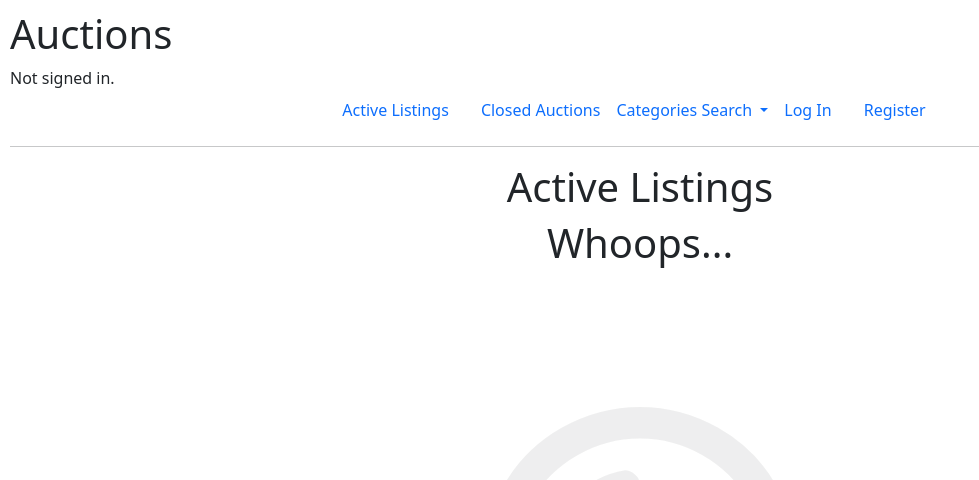
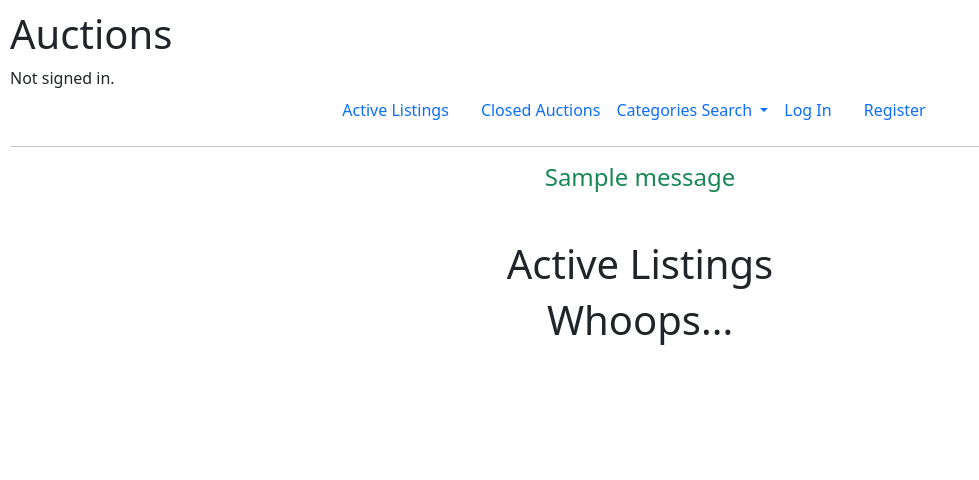
Before and after one commit to NearBee/Commerce, a Django app: page / in a window 1280 px wide. Shown: the top 480 px of the page, without its empty margins (0-979 px from the left). Run offline with Django 3.2, Linux system fonts and the light colour scheme; tables that the repository leaves empty hold one stand-in row (values such as "Sample post"); one stand-in notice (Sample message) is shown; some libraries are stand-ins or nearby versions.

Commit message:
Added error message + styling and animation

```diff
--- a/commerce/auctions/templates/auctions/index.html
+++ b/commerce/auctions/templates/auctions/index.html
@@ -1,6 +1,18 @@
 {% extends "auctions/layout.html" %}
 
 {% block body %}
+
+{% if messages %}
+<div class="row justify-content-center">
+    <div class="col-auto">
+        {% for message in messages %}
+        <h4 class="text-{{ message.tags }} animate__animated overflow-hidden
+        animate__fadeOutUp animate__delay-3s fw-light mb-5">{{ message }}</h4>
+        {% endfor %}
+    </div>
+</div>
+{% endif %}
+
 <h1 class="display-6 text-center">Active Listings</h1>
 <div id="listing_cards" class="row g-0 justify-content-center">
     <ul id="index_list">
```
